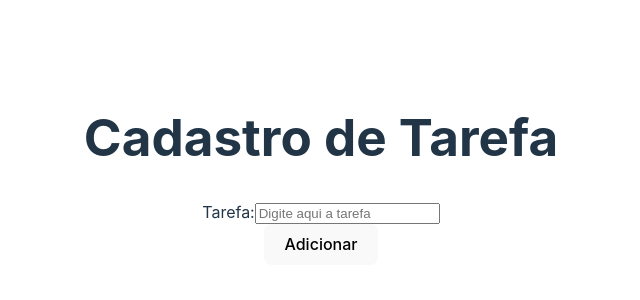
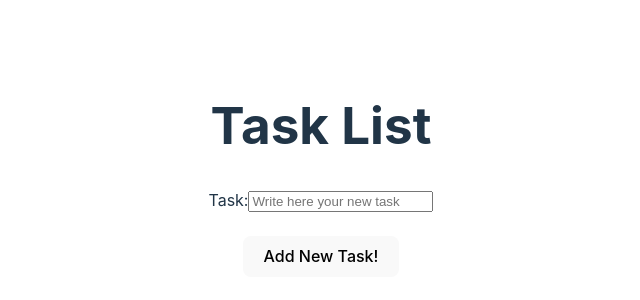
Before and after one commit to GustavoMA26/M1S09, a React (Vite) app in the folder Projeto-To-Do-List/: page / in a window 1280 px wide. Shown: the part 230-530 px from the top of the page, without its empty margins (319-959 px from the left). Built offline with nearby package versions, Linux system fonts and the light colour scheme.

Commit message:
Ex 4 - criar a funcionalidade de adicionar tarefas

```diff
--- a/Projeto-To-Do-List/src/App.jsx
+++ b/Projeto-To-Do-List/src/App.jsx
@@ -4,13 +4,23 @@ import CardAdicionar from './Components/CardAdicionar'
 
 function App() {
 
-  const [taskList, setTaskList] = useState([
-    {id: 1, task: "Tarefa 1", finished: false}
-  ])
+  const [taskList, setTaskList] = useState([])
+
+  const addTask = (text) => {
+    if (text == "") {
+      alert("Did you insert a new task?!")
+      return
+    }
+
+    const newTask = {id: taskList.length +1, textTask: text, finished: false}
+
+    setTaskList([...taskList, newTask])
+  }
 
   return (
     <>
-    <CardAdicionar />
+    <CardAdicionar addTask={addTask}/>
+    <div>{taskList.map(task => (<span>{task.textTask} - {task.id}</span>))}</div>
     </>
   )
 }
--- a/Projeto-To-Do-List/src/components/CardAdicionar.jsx
+++ b/Projeto-To-Do-List/src/components/CardAdicionar.jsx
@@ -7,25 +7,24 @@
 // Este componente deve receber como prop a função para criar a tarefa e adicionar a lista de tarefas.
 import { useState } from "react";
 
-function CardAdicionar() {
+function CardAdicionar(props) {
 
     const [task, setTask] = useState("")
 
     return (
         <div>
-            <h1>Cadastro de Tarefa</h1>
-            <form>
-                <label htmlFor="task">Tarefa:</label>
+            <h1>Task List</h1>
+                <label htmlFor="task">Task:</label>
                 <input
                     type= "text"
                     value= {task}
-                    placeholder= "Digite aqui a tarefa"
+                    placeholder= "Write here your new task"
                     onChange= {(e) => setTask(e.target.value)}
                 />
                 <div>
-                    <button onClick={() => {}} type="submit" value="cadastrar">Adicionar</button>
+                <br></br>
+                    <button onClick={() => props.addTask(task)}>Add New Task!</button>
                 </div>
-            </form>
         </div>
     )
 
```
